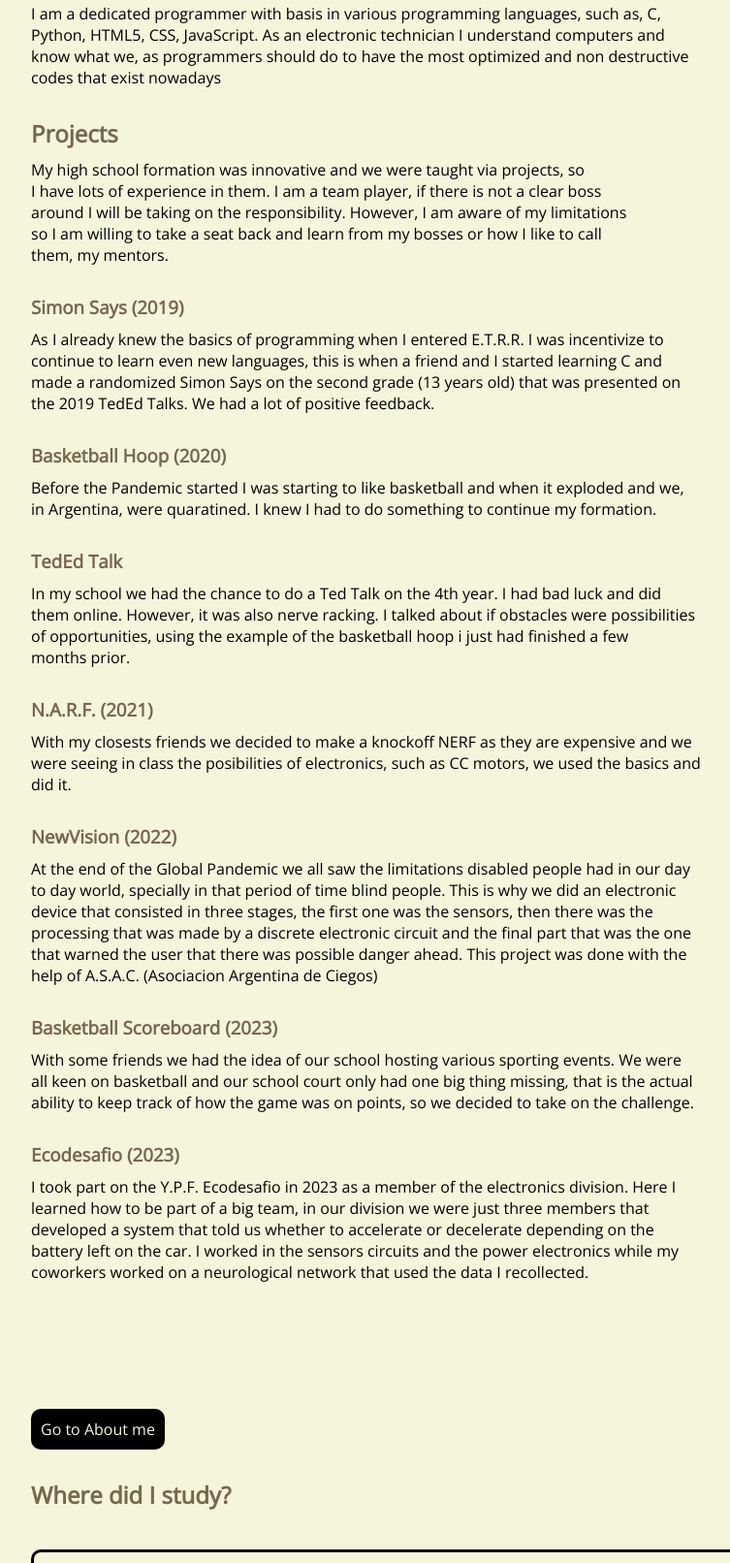
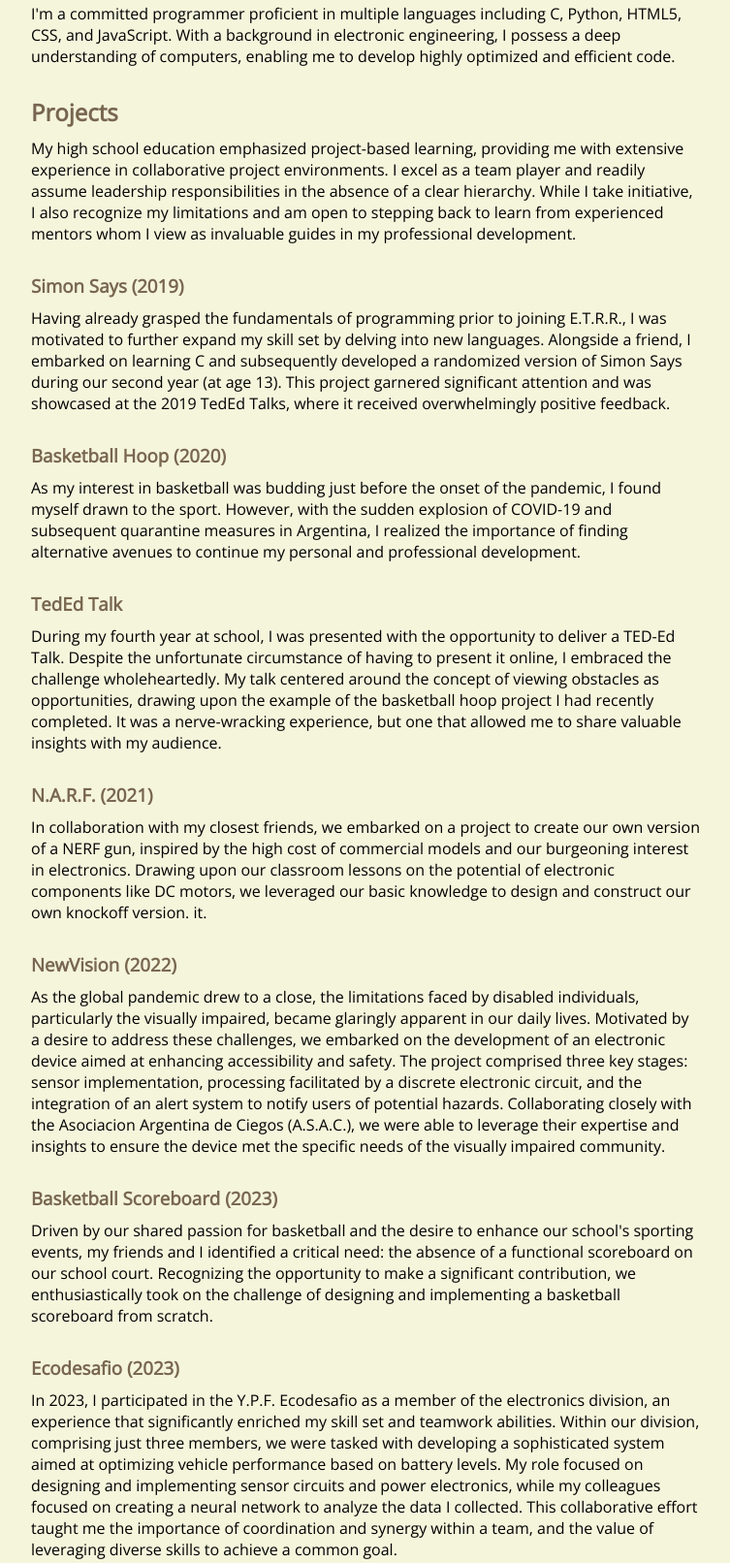
Before and after one commit to Valen842/Valen842.github.io, a plain HTML site: page index.html in a window 1280 px wide. Shown: the part 962-2574 px from the top of the page at 97% size, without its empty margins (224-977 px from the left). Drawn offline with nearby package versions, Linux system fonts and the light colour scheme.

Commit message:
Fixed HTML

```diff
--- a/index.html
+++ b/index.html
@@ -93,52 +93,59 @@
     <h2>About Me</h2>
 
     <p>
-      I am a dedicated programmer with basis in various programming languages, such as, C,<br>
-      Python, HTML5, CSS, JavaScript. As an electronic technician I understand computers and<br>
-      know what we, as programmers should do to have the most optimized and non destructive codes that exist nowadays
+      I'm a committed programmer proficient in multiple languages including C, Python, HTML5, CSS, and
+      JavaScript. With a background in electronic engineering, I possess a deep understanding of computers,
+       enabling me to develop highly optimized and efficient code.
     </p>
 
     <h2>Projects</h2>
     <p>
-      My high school formation was innovative and we were taught via projects, so<br>
-      I have lots of experience in them. I am a team player, if there is not a clear boss<br>
-      around I will be taking on the responsibility. However, I am aware of my limitations<br>
-      so I am willing to take a seat back and learn from my bosses or
-      how I like to call<br> them, my mentors.
+      My high school education emphasized project-based learning, providing me with extensive experience in
+      collaborative project environments. I excel as a team player and readily assume leadership
+      responsibilities in the absence of a clear hierarchy. While I take initiative, I also recognize my
+      limitations and am open to stepping back to learn from experienced mentors whom I view as invaluable
+      guides in my professional development.
     </p>
     <ul>
       <li>
         <h3>Simon Says (2019)</h3>
         <p>
-          As I already knew the basics of programming when I entered E.T.R.R. I was incentivize to continue
-          to learn even new languages, this is when a friend and I started learning C and made a randomized
-          Simon Says on the second grade (13 years old) that was presented on the 2019 TedEd Talks. We had
-          a lot of positive feedback.
+          Having already grasped the fundamentals of programming prior to joining E.T.R.R., I was motivated to
+           further expand my skill set by delving into new languages. Alongside a friend, I embarked on learning
+           C and subsequently developed a randomized version of Simon Says during our second year (at age 13).
+           This project garnered significant attention and was showcased at the 2019 TedEd Talks, where it received
+            overwhelmingly positive feedback.
         </p>
       </li>
 
       <li>
         <h3>Basketball Hoop (2020)</h3>
         <p>
-          Before the Pandemic started I was starting to like basketball and when it exploded and we, in
-          Argentina, were quaratined. I knew I had to do something to continue my formation.
+          As my interest in basketball was budding just before the onset of the pandemic, I found myself
+          drawn to the sport. However, with the sudden explosion of COVID-19 and subsequent quarantine measures
+           in Argentina, I realized the importance of finding alternative avenues to continue my personal and
+           professional development.
         </p>
       </li>
 
       <li>
         <h3>TedEd Talk</h3>
         <p>
-          In my school we had the chance to do a Ted Talk on the 4th year. I had bad luck and did them
-          online. However, it was also nerve racking. I talked about if obstacles were possibilities
-          of opportunities, using the example of the basketball hoop i just had finished a few months prior.
+          During my fourth year at school, I was presented with the opportunity to deliver a TED-Ed Talk.
+          Despite the unfortunate circumstance of having to present it online, I embraced the challenge
+          wholeheartedly. My talk centered around the concept of viewing obstacles as opportunities, drawing
+          upon the example of the basketball hoop project I had recently completed. It was a nerve-wracking
+          experience, but one that allowed me to share valuable insights with my audience.
         </p>
       </li>
 
       <li>
         <h3>N.A.R.F. (2021)</h3>
         <p>
-          With my closests friends we decided to make a knockoff NERF as they are expensive and we were
-          seeing in class the posibilities of electronics, such as CC motors, we used the basics and did
+          In collaboration with my closest friends, we embarked on a project to create our own version of a
+          NERF gun, inspired by the high cost of commercial models and our burgeoning interest in electronics.
+          Drawing upon our classroom lessons on the potential of electronic components like DC motors, we leveraged
+          our basic knowledge to design and construct our own knockoff version.
           it.
         </p>
       </li>
@@ -146,32 +153,38 @@
       <li>
         <h3>NewVision (2022)</h3>
         <p>
-          At the end of the Global Pandemic we all saw the limitations disabled people had in our day to
-          day world, specially in that period of time blind people. This is why we did an electronic device
-          that consisted in three stages, the first one was the sensors, then there was the processing that
-          was made by a discrete electronic circuit and the final part that was the one that warned the user
-          that there was possible danger ahead. This project was done with the help of A.S.A.C. (Asociacion
-          Argentina de Ciegos)
+          As the global pandemic drew to a close, the limitations faced by disabled individuals, particularly the
+          visually impaired, became glaringly apparent in our daily lives. Motivated by a desire to address these
+          challenges, we embarked on the development of an electronic device aimed at enhancing accessibility and
+          safety. The project comprised three key stages: sensor implementation, processing facilitated by a discrete
+          electronic circuit, and the integration of an alert system to notify users of potential hazards.
+          Collaborating closely with the Asociacion Argentina de Ciegos (A.S.A.C.), we were able to leverage
+          their expertise and insights to ensure the device met the specific needs of the visually impaired
+          community.
         </p>
       </li>
 
       <li>
         <h3>Basketball Scoreboard (2023)</h3>
         <p>
-          With some friends we had the idea of our school hosting various sporting events. We were all keen
-          on basketball and our school court only had one big thing missing, that is the actual ability to
-          keep track of how the game was on points, so we decided to take on the challenge.
+          Driven by our shared passion for basketball and the desire to enhance our school's sporting events, my
+          friends and I identified a critical need: the absence of a functional scoreboard on our school court.
+          Recognizing the opportunity to make a significant contribution, we enthusiastically took on the challenge
+          of designing and implementing a basketball scoreboard from scratch.
         </p>
       </li>
 
       <li>
         <h3>Ecodesafio (2023)</h3>
         <p>
-          I took part on the Y.P.F. Ecodesafio in 2023 as a member of the electronics division.
-          Here I learned how to be part of a big team, in our division we were just three members that
-          developed a system that told us whether to accelerate or decelerate depending on the
-          battery left on the car. I worked in the sensors circuits and the power electronics while my
-          coworkers worked on a neurological network that used the data I recollected.
+          In 2023, I participated in the Y.P.F.
+          Ecodesafio as a member of the electronics division, an experience that significantly enriched
+          my skill set and teamwork abilities. Within our division, comprising just three members, we were
+          tasked with developing a sophisticated system aimed at optimizing vehicle performance based on
+          battery levels. My role focused on designing and implementing sensor circuits and power electronics,
+          while my colleagues focused on creating a neural network to analyze the data I collected. This
+          collaborative effort taught me the importance of coordination and synergy within a team, and the
+          value of leveraging diverse skills to achieve a common goal.
         </p>
       </li>
     </ul>
@@ -187,7 +200,7 @@
           <h3>Escuela Tecnica Roberto Rocca (E.T.R.R.)</h3>
           <ul class="list">
             <li>
-              I got a degree as a electronic technician on 2024
+              I am going to get a degree as a electronic technician on 2024
             </li>
             <li>
               School awarded as
@@ -198,7 +211,7 @@
               <a href="https://www.tenaris.com/en">Tenaris Group</a>
             </li>
             <li>
-              2018-2024
+              Duration: 2018-2024
             </li>
           </ul>
         </div>
@@ -210,13 +223,19 @@
           <h3>First Certificate for Schools (F.C.E. for Schools)</h1>
           <ul class="list">
             <li>
-              I am bilingual thanks to my middle school formation, I decided to only take this exam
+              Bilingual proficiency acquired through middle school education
             </li>
             <li>
-              I realized this test on 2022
+              Obtained an A grade
             </li>
             <li>
-              Got an A
+              Solely opted for the F.C.E. exam to demonstrate English proficiency
+            </li>
+            <li>
+              Demonstrated dedication and commitment to achieving excellence in language proficiency
+            </li>
+            <li>
+              Sat on: 2022
             </li>
           </ul>
         </div>
@@ -232,13 +251,13 @@
           <h3>Gottert Argentina</h3>
           <ul class="list">
             <li>
-              Internship realized in Gottert Argentina in the "Mi Primer Empleo" (M.P.E.) program
+              Completed an internship through the "Mi Primer Empleo" (M.P.E.) program.
             </li>
             <li>
-              I worked as an IoT programmer in the digital transformation sector
+              Served as an IoT programmer within the digital transformation sector
             </li>
             <li>
-              December 2023 - January 2024
+              Duration: December 2023 - January 2024
             </li>
           </ul>
         </div>
```
